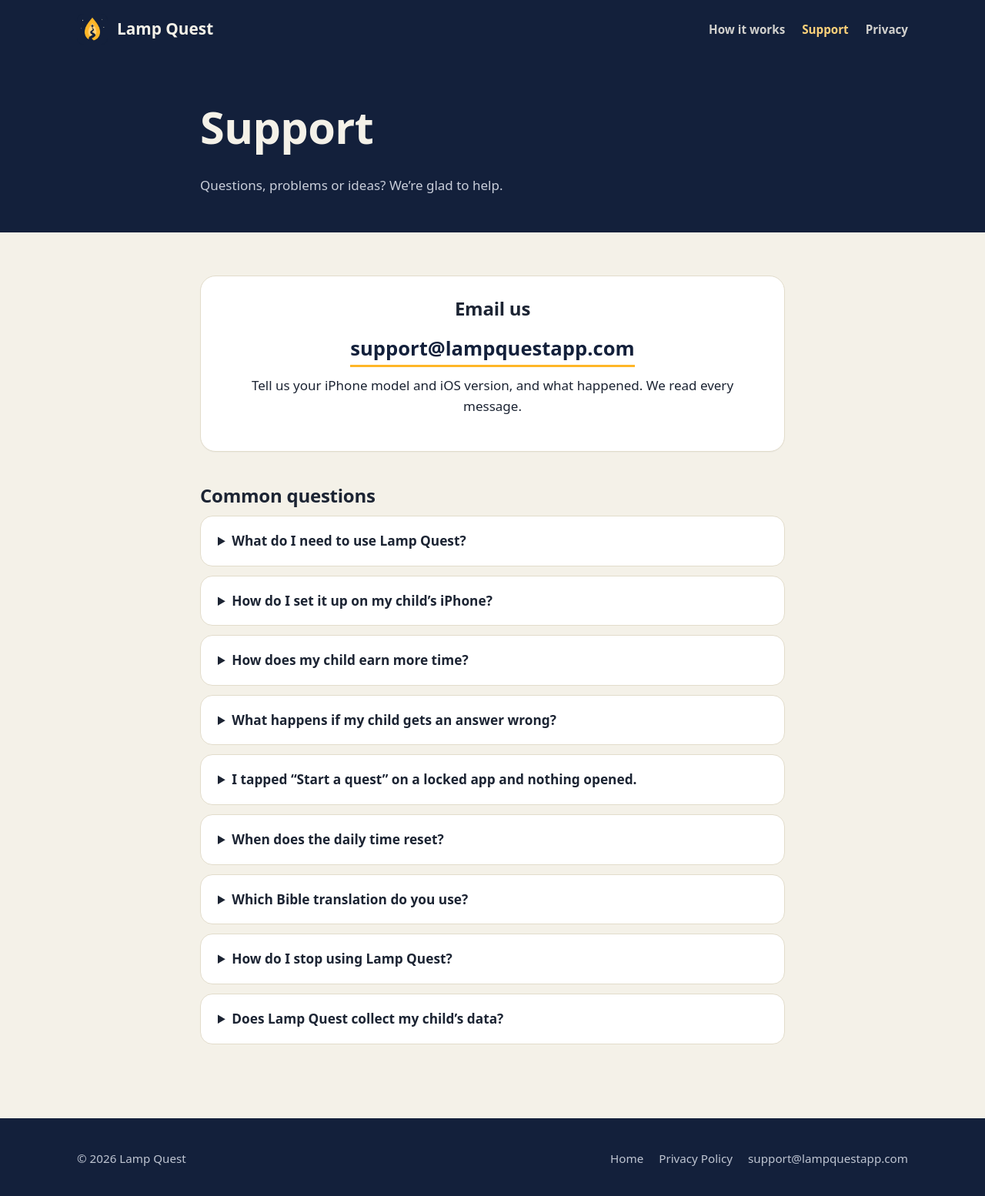
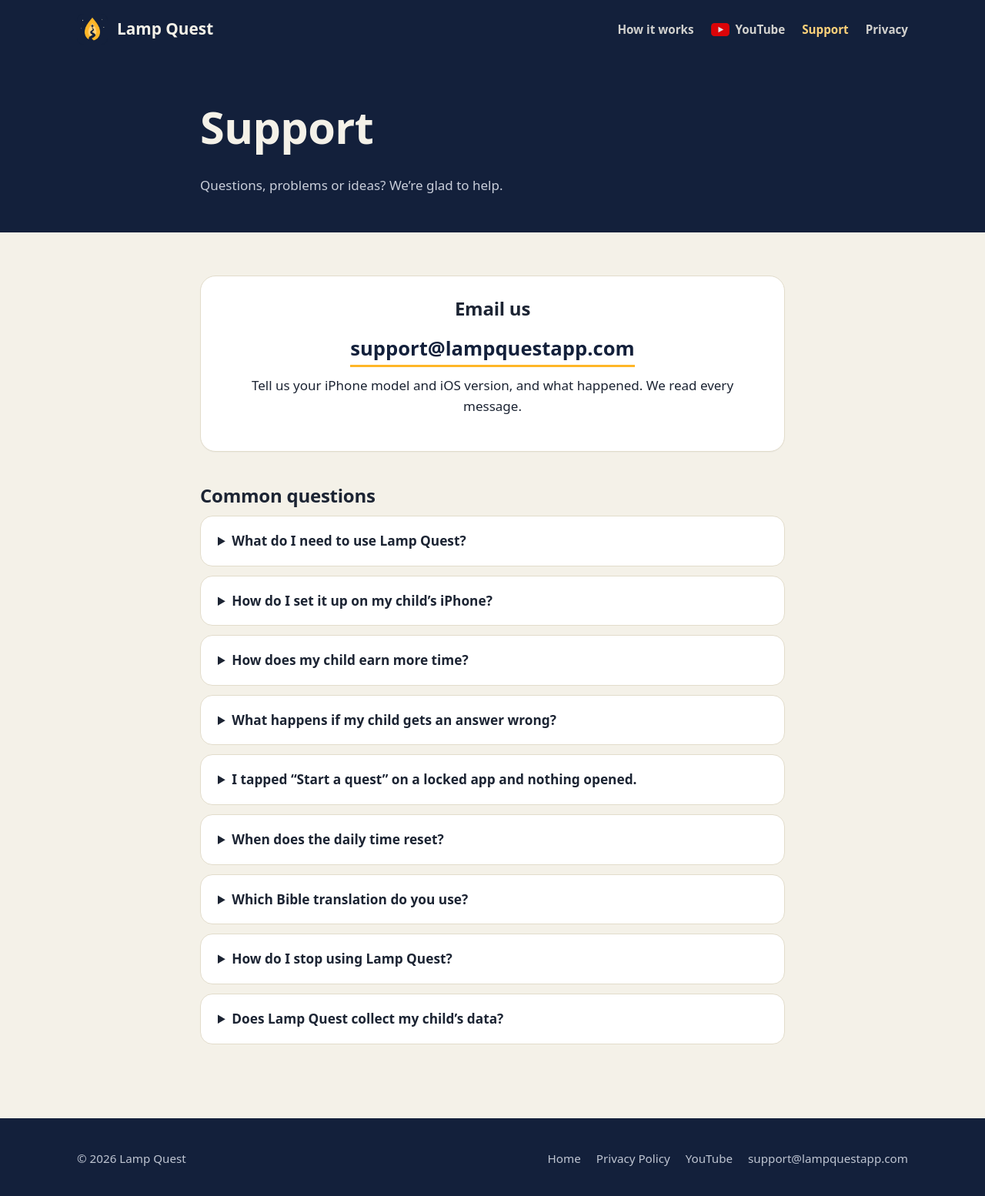
Before and after one commit to LampQuestApp/website, a plain HTML site: page support.html in a window 1280 px wide. Shown: the whole page at 77% size. Drawn offline with Linux system fonts and the light colour scheme.

Commit message:
Add YouTube links to support page
Added YouTube link to the navigation and footer sections.

```diff
--- a/support.html
+++ b/support.html
@@ -17,6 +17,7 @@
     <a class="brand" href="index.html"><img src="img/icon-256.png" alt=""><span>Lamp Quest</span></a>
     <nav class="site-nav" aria-label="Main">
       <a class="hide-sm" href="index.html#how">How it works</a>
+      <a class="nav-yt" href="https://www.youtube.com/@lampquestapp" target="_blank" rel="noopener"><svg class="yt-icon" viewBox="0 0 28 20" aria-hidden="true"><rect width="28" height="20" rx="5" fill="#FF0000"></rect><path d="M11 5.5 L19 10 L11 14.5 Z" fill="#FFFFFF"></path></svg>YouTube</a>
       <a href="support.html" aria-current="page">Support</a>
       <a href="privacy.html">Privacy</a>
     </nav>
@@ -102,6 +103,7 @@
     <nav aria-label="Footer">
       <a href="index.html">Home</a>
       <a href="privacy.html">Privacy Policy</a>
+      <a href="https://www.youtube.com/@lampquestapp" target="_blank" rel="noopener">YouTube</a>
       <a href="mailto:support@lampquestapp.com">support@lampquestapp.com</a>
     </nav>
   </div>
```
